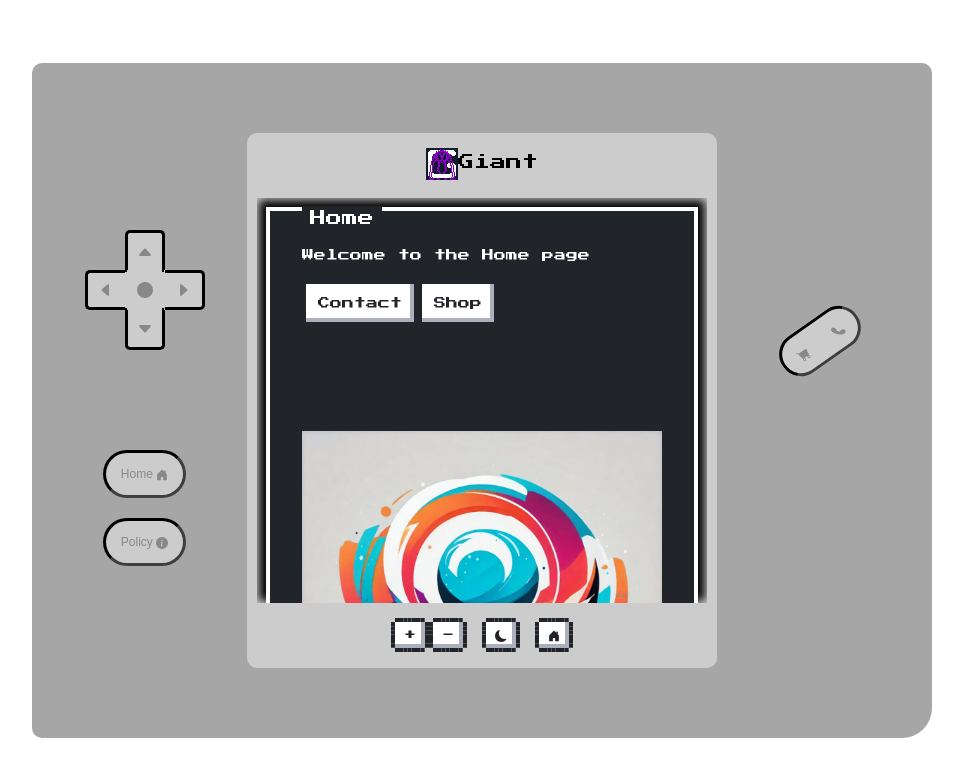
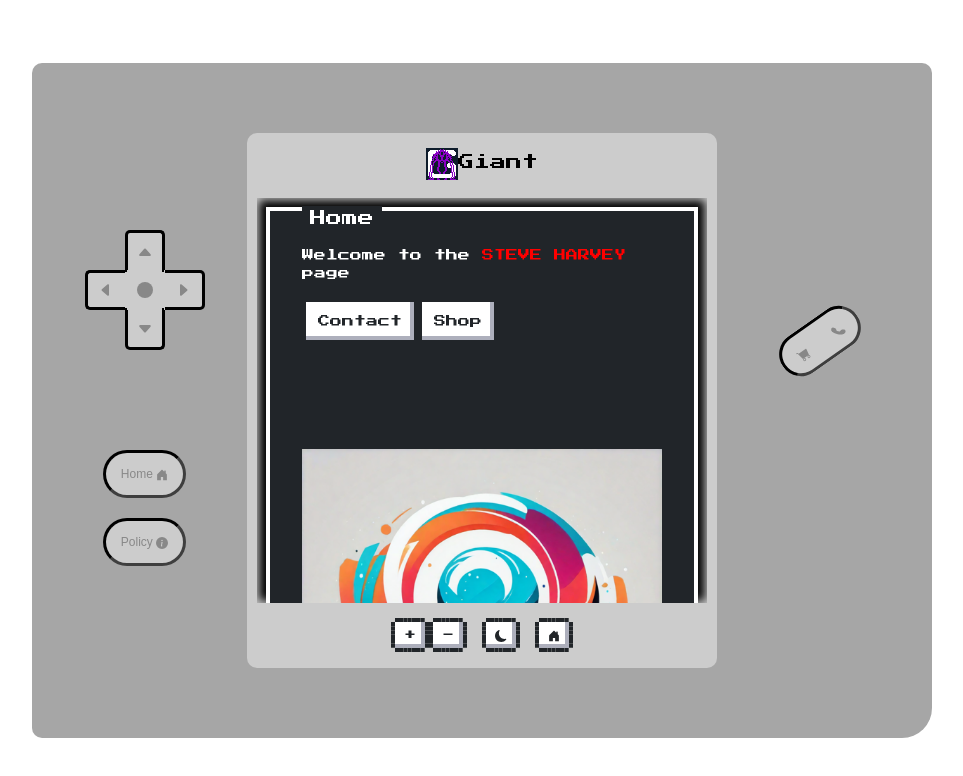
Before and after one commit to ryangudsell/NCNES-Giant, a React (Vite) app: page / in a window 1280 px wide. Shown: the top 776 px of the page, without its empty margins (158-1121 px from the left). Built offline with nearby package versions, Linux system fonts and the light colour scheme.

Commit message:
Steve-Harvey Text

```diff
--- a/src/components/Frogger.jsx
+++ b/src/components/Frogger.jsx
@@ -182,10 +182,12 @@
       <div id='instructions' className='nes-container darkmode-toggle is-dark with-title instructions'>
         <p className='title'>Frogger</p>
         <h5>Instructions:</h5>
-        <p>Use WASD or the Arrow Keys to move</p>
+        {/* <p>Use WASD or the Arrow Keys to move</p> */}
+        <p>Use WASD <span className='steve-harvey'>STEVE HARVEY</span> the Arrow Keys to <span className='steve-harvey'>STEVE HARVEY</span></p>
         <p>Avoid the <span>Red Squares</span></p>
         <button className='nes-btn'
-          onClick={() => areInstructionsOn(false)}>Begin</button>
+          onClick={() => areInstructionsOn(false)}><span className='steve-harvey'>STEVE HARVEY</span></button>
+          {/* onClick={() => areInstructionsOn(false)}>Begin</button> */}
       </div>
     )
   }
--- a/src/components/Snake.jsx
+++ b/src/components/Snake.jsx
@@ -141,8 +141,9 @@
       <div id='instructions' className='nes-container darkmode-toggle is-dark with-title instructions'>
         <p className='title'>Snake</p>
         <h5>Instructions:</h5>
-        <p>Use WASD or the Arrow Keys to move</p>
-        <p>Eat the <span>Red Squares</span></p>
+        {/* <p>Use WASD or the Arrow Keys to move</p> */}
+        <p>Use WASD <span className='steve-harvey'>STEVE HARVEY</span> the Arrow Keys to move</p>
+        <p><span className='steve-harvey'>STEVE HARVEY</span> the <span>Red Squares</span></p>
         <button className='nes-btn'
           onClick={() => areInstructionsOn(false)}>Begin</button>
       </div>
--- a/src/css/App.css
+++ b/src/css/App.css
@@ -30,6 +30,10 @@
 
 .gameboy-corner {
   border-radius: 10px 10px 30px 10px;
+}
+
+.steve-harvey {
+  color: red;
 }
 
 #root, body {
--- a/src/css/responsive/_mobile.scss
+++ b/src/css/responsive/_mobile.scss
@@ -6,6 +6,8 @@
 .gameboy-corner {
     border-radius: 10px 10px 30px 10px;
 }
+
+.steve-harvey {color: red;}
 
 #root, body {
     overflow: hidden !important;
--- a/src/pages/Contact.jsx
+++ b/src/pages/Contact.jsx
@@ -13,13 +13,14 @@
       <p className='title'>Contact</p>
       <p>Contact Us below:</p>
       <button className='nes-btn'>000 000 0000</button>
-      <button className='nes-btn' href="mailto:info@giant.com">info@giant.com</button>
+      {/* <button className='nes-btn' href="mailto:info@giant.com">info@giant.com</button> */}
+      <button className='nes-btn' href="mailto:info@giant.com"><span className='steve-harvey'>STEVE HARVEY</span>@giant.com</button>
       {submitted ?
       <p>Thanks for submitting!</p>
       :
       <form>
         <div className='nes-field'>
-          <label name='name'>Name</label>
+          <label name='name'><span className='steve-harvey'>STEVE HARVEY</span></label>
           <input type="text" name='name' className='nes-input darkmode-toggle is-dark' />
         </div>
 
--- a/src/pages/Home.jsx
+++ b/src/pages/Home.jsx
@@ -27,7 +27,8 @@
   return (
     <div className='nes-container with-title darkmode-toggle is-dark'>
       <p className='title'>Home</p>
-      <p>Welcome to the Home page</p>
+      {/* <p>Welcome to the Home page</p> */}
+      <p>Welcome to the <span className='steve-harvey'>STEVE HARVEY</span> page</p>
       <button className='nes-btn'
       onClick={() => navigate("/contact")}>Contact</button>
       <button className='nes-btn'
--- a/src/pages/Policy.jsx
+++ b/src/pages/Policy.jsx
@@ -5,7 +5,7 @@
     <div className='nes-container with-title darkmode-toggle is-dark'>
       <p className='title'>Policy</p>
 
-      <h5>Privacy Policy</h5>
+      {/* <h5>Privacy Policy</h5>
       <p>At Giant, we understand the significance of safeguarding your privacy and are dedicated to ensuring the security and confidentiality of your personal information. This Privacy Policy outlines how we collect, use, disclose, and protect your data when you visit our website or interact with our services.</p>
 
       <h5>Information Collection</h5>
@@ -36,6 +36,38 @@
 
       <h5>Contact Us</h5>
       <p>If you have any questions, concerns, or requests regarding this Privacy Policy or your personal information, please reach out to us using the contact details provided below.</p>
+    </div> */}
+    <h5>Privacy Policy</h5>
+      <p>At <span className='steve-harvey'>STEVE HARVEY</span>, we understand the significance <span className='steve-harvey'>STEVE HARVEY</span> safeguarding your privacy and <span className='steve-harvey'>STEVE HARVEY</span> dedicated to ensuring the <span className='steve-harvey'>STEVE HARVEY</span> and confidentiality of your <span className='steve-harvey'>STEVE HARVEY</span> information. This Privacy Policy <span className='steve-harvey'>STEVE HARVEY</span> how we collect, use, <span className='steve-harvey'>STEVE HARVEY</span>, and protect your data <span className='steve-harvey'>STEVE HARVEY</span> you visit our website <span className='steve-harvey'>STEVE HARVEY</span> interact with our services.</p>
+
+      <h5>Information Collection</h5>
+      <p>When you access <span className='steve-harvey'>STEVE HARVEY</span> website, certain information may <span className='steve-harvey'>STEVE HARVEY</span> automatically collected, such as <span className='steve-harvey'>STEVE HARVEY</span> IP address, browser type, <span className='steve-harvey'>STEVE HARVEY</span> information, and browsing behavior using <span className='steve-harvey'>STEVE HARVEY</span> and similar technologies. Additionally, <span className='steve-harvey'>STEVE HARVEY</span> may collect personal information, <span className='steve-harvey'>STEVE HARVEY</span> but not limited to <span className='steve-harvey'>STEVE HARVEY</span>, contact details, and payment <span className='steve-harvey'>STEVE HARVEY</span> when you make a <span className='steve-harvey'>STEVE HARVEY</span> or communicate with us <span className='steve-harvey'>STEVE HARVEY</span> our contact form or <span className='steve-harvey'>STEVE HARVEY</span> support channels.</p>
+
+      <h5>Use of <span className='steve-harvey'>STEVE HARVEY</span></h5>
+      <p>The information collected is <span className='steve-harvey'>STEVE HARVEY</span> for various purposes, including:</p>
+      <ul>
+        <li><p><span className='steve-harvey'>STEVE HARVEY</span> Fulfillment: To process and <span className='steve-harvey'>STEVE HARVEY</span> your orders for our <span className='steve-harvey'>STEVE HARVEY</span> games.</p></li>
+        <li><p>Communication: To respond <span className='steve-harvey'>STEVE HARVEY</span> inquiries, provide support, and <span className='steve-harvey'>STEVE HARVEY</span> you about updates, promotions, <span className='steve-harvey'>STEVE HARVEY</span> changes to our services.</p></li>
+        <li><p><span className='steve-harvey'>STEVE HARVEY</span> of Services: To enhance <span className='steve-harvey'>STEVE HARVEY</span> website functionality, tailor user <span className='steve-harvey'>STEVE HARVEY</span>, and analyze trends in <span className='steve-harvey'>STEVE HARVEY</span> behavior.</p></li>
+      </ul>
+
+      <h5>Data Sharing</h5>
+      <p>We <span className='steve-harvey'>STEVE HARVEY</span> not sell or rent <span className='steve-harvey'>STEVE HARVEY</span> personal information to third <span className='steve-harvey'>STEVE HARVEY</span>. However, we may share <span className='steve-harvey'>STEVE HARVEY</span> data with trusted service <span className='steve-harvey'>STEVE HARVEY</span> or partners who assist <span className='steve-harvey'>STEVE HARVEY</span> in delivering our services <span className='steve-harvey'>STEVE HARVEY</span> processing transactions on our <span className='steve-harvey'>STEVE HARVEY</span>. We ensure that these <span className='steve-harvey'>STEVE HARVEY</span> adhere to strict confidentiality <span className='steve-harvey'>STEVE HARVEY</span> data protection standards.</p>
+
+      <h5>Security <span className='steve-harvey'>STEVE HARVEY</span></h5>
+      <p>We employ industry-standard security <span className='steve-harvey'>STEVE HARVEY</span> to safeguard your personal <span className='steve-harvey'>STEVE HARVEY</span> against unauthorized access, disclosure, <span className='steve-harvey'>STEVE HARVEY</span>, or destruction. Despite these <span className='steve-harvey'>STEVE HARVEY</span>, please note that no <span className='steve-harvey'>STEVE HARVEY</span> of data transmission over <span className='steve-harvey'>STEVE HARVEY</span> internet or electronic storage <span className='steve-harvey'>STEVE HARVEY</span> entirely secure, and we <span className='steve-harvey'>STEVE HARVEY</span> guarantee absolute security.</p>
+
+      <h5>Your <span className='steve-harvey'>STEVE HARVEY</span></h5>
+      <p>You have the right <span className='steve-harvey'>STEVE HARVEY</span> manage your personal information. <span className='steve-harvey'>STEVE HARVEY</span> can update or delete <span className='steve-harvey'>STEVE HARVEY</span> account information by contacting <span className='steve-harvey'>STEVE HARVEY</span> through the provided channels. <span className='steve-harvey'>STEVE HARVEY</span>, you can opt-out of <span className='steve-harvey'>STEVE HARVEY</span> promotional communications at any <span className='steve-harvey'>STEVE HARVEY</span> by following the instructions <span className='steve-harvey'>STEVE HARVEY</span> the communication or contacting <span className='steve-harvey'>STEVE HARVEY</span>.</p>
+
+      <h5>Retention of Information</h5>
+      <p>We <span className='steve-harvey'>STEVE HARVEY</span> your personal information for <span className='steve-harvey'>STEVE HARVEY</span> long as necessary to <span className='steve-harvey'>STEVE HARVEY</span> the purposes outlined in <span className='steve-harvey'>STEVE HARVEY</span> Privacy Policy unless a <span className='steve-harvey'>STEVE HARVEY</span> retention period is required <span className='steve-harvey'>STEVE HARVEY</span> law.</p>
+
+      <h5>Updates to the Privacy <span className='steve-harvey'>STEVE HARVEY</span></h5>
+      <p>We may revise this <span className='steve-harvey'>STEVE HARVEY</span> Policy periodically to reflect <span className='steve-harvey'>STEVE HARVEY</span> in our practices or <span className='steve-harvey'>STEVE HARVEY</span> requirements. We encourage you <span className='steve-harvey'>STEVE HARVEY</span> review this policy regularly <span className='steve-harvey'>STEVE HARVEY</span> any updates.</p>
+
+      <h5>Contact Us</h5>
+      <p><span className='steve-harvey'>STEVE HARVEY</span> you have any questions, <span className='steve-harvey'>STEVE HARVEY</span>, or requests regarding this <span className='steve-harvey'>STEVE HARVEY</span> Policy or your personal <span className='steve-harvey'>STEVE HARVEY</span>, please reach out to <span className='steve-harvey'>STEVE HARVEY</span> using the contact details <span className='steve-harvey'>STEVE HARVEY</span> below.</p>
     </div>
   )
 }
--- a/src/pages/Shop.jsx
+++ b/src/pages/Shop.jsx
@@ -27,7 +27,8 @@
     :
     <div className='nes-container with-title darkmode-toggle is-dark'>
       <p className='title'>Shop</p>
-      <p>Welcome to the shop</p>
+      {/* <p>Welcome to the shop</p> */}
+      <p>Welcome to the <span className='steve-harvey'>STEVE HARVEY</span></p>
       <article className='nes-container darkmode-toggle is-dark shop-grid-container'>
         {products?.map((product) => {
           return (
```
Also changed, not shown: src/css/App.min.css.
